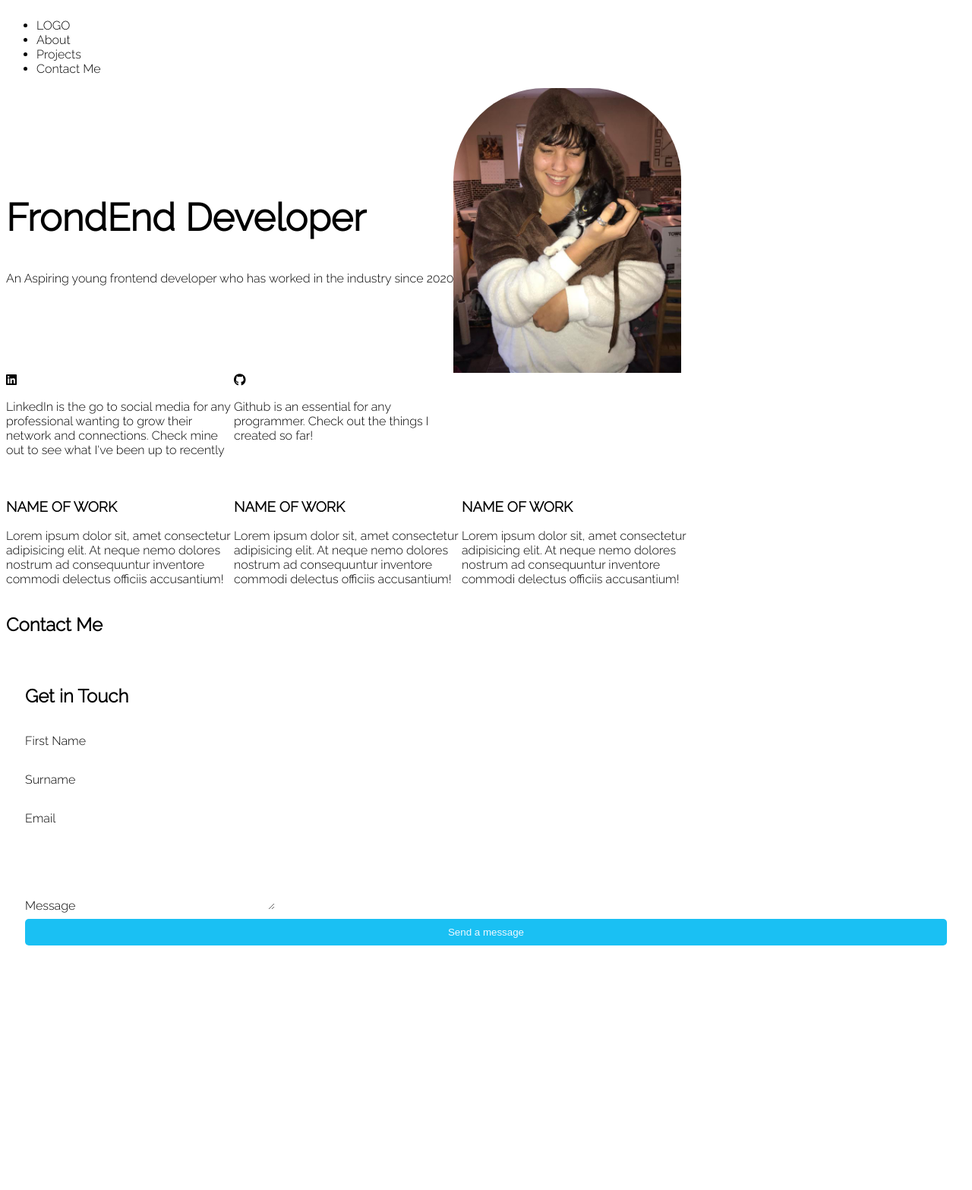
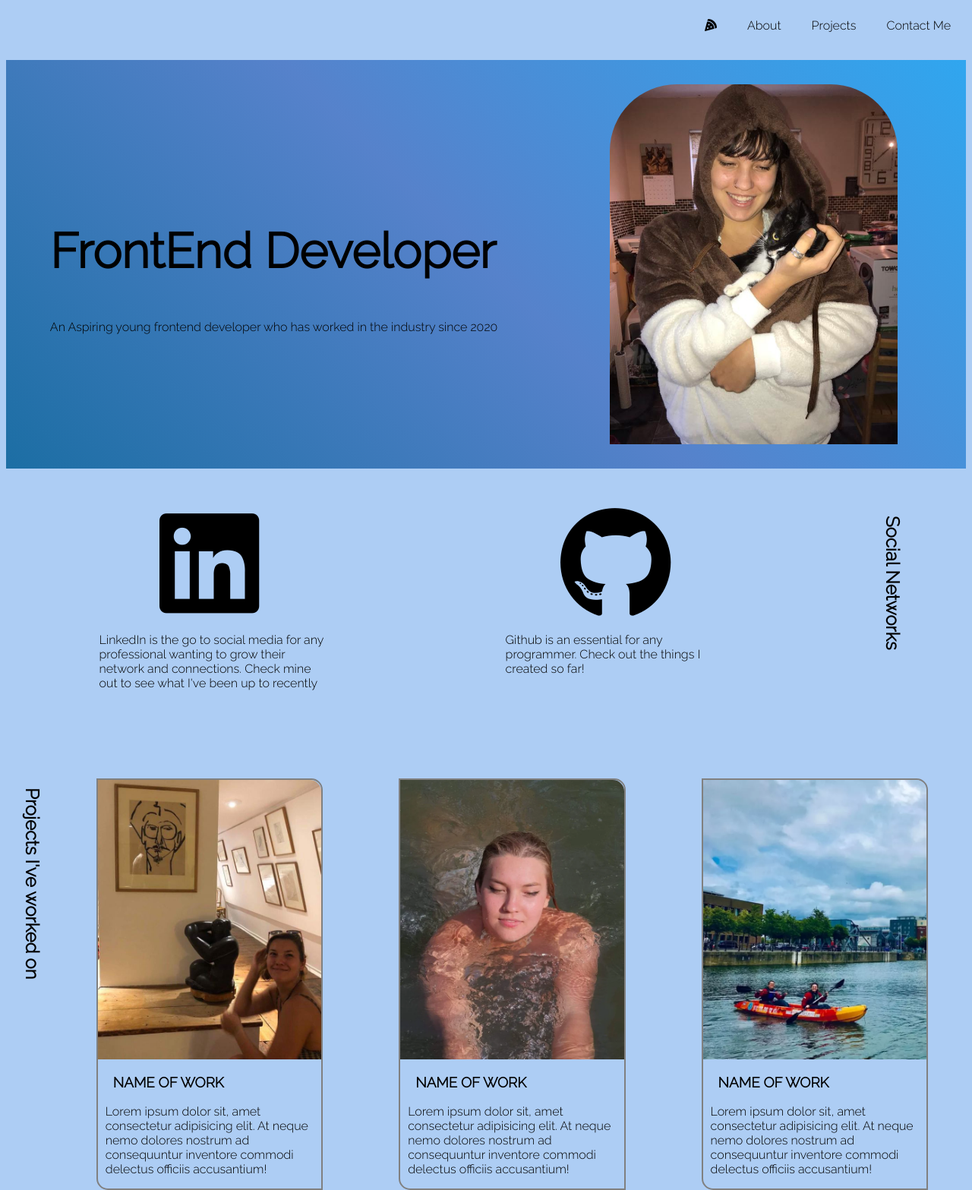
Before and after one commit to adrimerican/Portfolio-Site, a plain HTML site: page index.html in a window 1280 px wide. Shown: the top 1567 px of the page at 76% size. Before the commit the page ends 1286 px from the top, so only its background shows below. Drawn offline with Linux system fonts and the light colour scheme.

Commit message:
added fixed icons

```diff
--- a/index.html
+++ b/index.html
@@ -1,4 +1,5 @@
 <!DOCTYPE html>
+<!--API key for flaticons d8ba8e6b139c613aa5858333da8a5c2b0091903e-->
 <html lang="en">
 <head>
     <meta charset="UTF-8">
@@ -13,9 +14,9 @@
 </head>
 <body>
   <!--NAVAGATION-->
-  <nav class="nav">
-    <ul class="nav">
-        <li>LOGO</li>
+  <nav class="navigation">
+    <ul class="navigation">
+        <li><i class="fa-solid fa-pizza-slice"></i></li>
         <li>About</li>
         <li>Projects</li>
         <li>Contact Me</li>
@@ -25,7 +26,7 @@
   <!--HERO SECTION-->
   <section class="hero">
     <div class="hero-info">
-    <h1 class="title">FrondEnd Developer</h1>
+    <h1 class="title">FrontEnd Developer</h1>
     <p class="hook-line">An Aspiring young frontend developer who has worked in the industry since 2020</p>
     </div>
     <img id="hero-image" src="/images/mewithcat.jpg">
@@ -33,6 +34,7 @@
 
   <!--SOCIAL LINKS-->
   <section class="social-links">
+
     <div class="container linked-in">
         <i class="fa-brands fa-linkedin"></i>
         <p>LinkedIn is the go to social media for any professional wanting to grow their network and connections. Check mine out to see what I've been up to recently</p>
@@ -45,22 +47,24 @@
         <i class="fa-brands fa-stack-overflow"></i>
         <p></p>
     </div>-->
+    <h2 class="vertical">Social Networks</h2>
   </section>
 
   <!--LATEST WORK-->
   <section class="work">
+    <h2 class="vertical">Projects I've worked on</h2>
     <div class="container">
-        <img src="">
+        <img id="project-image" src="/images/art.jpg">
         <h3>NAME OF WORK</h3>
         <p>Lorem ipsum dolor sit, amet consectetur adipisicing elit. At neque nemo dolores nostrum ad consequuntur inventore commodi delectus officiis accusantium!</p>
     </div>
     <div class="container">
-        <img src="">
+        <img id="project-image" src="/images/rivercam.webp">
         <h3>NAME OF WORK</h3>
         <p>Lorem ipsum dolor sit, amet consectetur adipisicing elit. At neque nemo dolores nostrum ad consequuntur inventore commodi delectus officiis accusantium!</p>
     </div>
     <div class="container">
-        <img src="">
+        <img id="project-image" src="/images/kayak.webp">
         <h3>NAME OF WORK</h3>
         <p>Lorem ipsum dolor sit, amet consectetur adipisicing elit. At neque nemo dolores nostrum ad consequuntur inventore commodi delectus officiis accusantium!</p>
     </div>
@@ -69,6 +73,7 @@
   <!--CONTACT ME-->
   <section class="contact-me">
     <h2 class="form-title">Contact Me</h2>
+    <div class="form">
     <form id="contactForm" action="">
         <h1>Get in Touch</h1>
         <label for="firstName">First Name</label>
@@ -89,7 +94,8 @@
 
         <input type="submit" value="Send a message"  class="button"/>
       </form>
+    </div>
   </section>
-  <footer></footer>
+  <footer>AdriCorp 2022</footer>
 </body>
 </html>
--- a/style.css
+++ b/style.css
@@ -4,52 +4,116 @@ html {
     font-family: Raleway;
 }
 
-nav {
+.vertical{
+    writing-mode: vertical-rl;
+    text-orientation: mixed;
+    padding: 5% 0 0 0;
+
+}
+
+/*NAVAGATION*/
+.navigation {
+    list-style: none;
     display: flex;
-    flex: left;
+    justify-content: flex-end;
+    padding: 0 0 10px 10px;
 }
+
+.navigation li {
+    display: inline-block;
+    padding: 0px 20px;
+}
+
+.navigation li a {
+
+    transition: all 0.3s ease 0s;
+}
+
+.navigation li a:hover {
+    color: #0088a9;
+}
+
 
 /*HERO SECTION*/
 .hero {
     display: flex;
-    justify-content: flex-start;
+    justify-content: space-around;
     align-items: center;
+    background: linear-gradient(45deg, #1C6EA4 0%, #5682CB 50%, #30A6EF 100%);
 }
 
 .hero h1 {
-    font-size: 50px;
+    font-size: 4em;
 }
 
 #hero-image {
-    max-width: 300px;
+    max-width: 30%;
     border-radius: 120px 120px 0 0;
     display: flex;
     justify-content: left;
+    padding: 2em;
 }
 
 /*SOCIAL LINKS*/
 .social-links {
     display: flex;
-    justify-content: flex-start;
+    justify-content: space-around;
 }
 
-i {
+.social-links p {
+    max-width: 300px;
+}
+
+.social-links i {
+    font-size: 150px;
+    display: flex;
+    justify-content: center;
+}
+
+/*WORK EXAMPLES*/
+
+.work {
+    display: flex;
+    justify-content: space-around;
+}
+
+.work div {
+    border: 2px solid grey;
+    border-radius: 0 15px 0 15px;
+}
+
+.container {
+    margin: 50px;
+    max-width: 50%;
 
 }
 
-.work {
-    display: flex;
-    justify-content: flex-start;
+.container h3 {
+    padding: 0 0 0 20px;
 }
 
-.container {
-    max-width: 300px;
+.container p {
+    padding:  0 0 0 10px;
+}
+
+#project-image {
+    max-width: 100%;
+    display: flex;
+    align-self: center;
+    border-radius: 0 15px 0 0;
+
 }
 
 /*CONTACT FORM*/
+
 #contactForm {
-    padding: 25px;
+    padding: 5em;
+    max-width: 50%;
+}
 
+.form {
+    display: flex;
+    justify-content: flex-end;
 }
 
 input {
@@ -80,3 +144,24 @@ label {
 .button:hover {
     background-color: #03a7da;
 }
+
+@media screen and (min-width: 700px) {
+   body {
+      background-color: rgb(231, 152, 152);
+    }
+
+  }
+
+  /* this media query will target screen whose width is 1000px or more */
+  @media screen and (min-width: 1000px) {
+    body {
+      background-color: rgb(173, 205, 244);
+    }
+  }
+  /* this media query will target screen whose width is max 500px */
+  /* 0px to 500px */
+  @media screen and (max-width: 500px) {
+    body {
+      background-color: rgb(239, 175, 175);
+    }
+  }
```
Also changed, not shown: images/art.jpg (added), images/kayak.webp (added), images/rivercam.webp (added).
